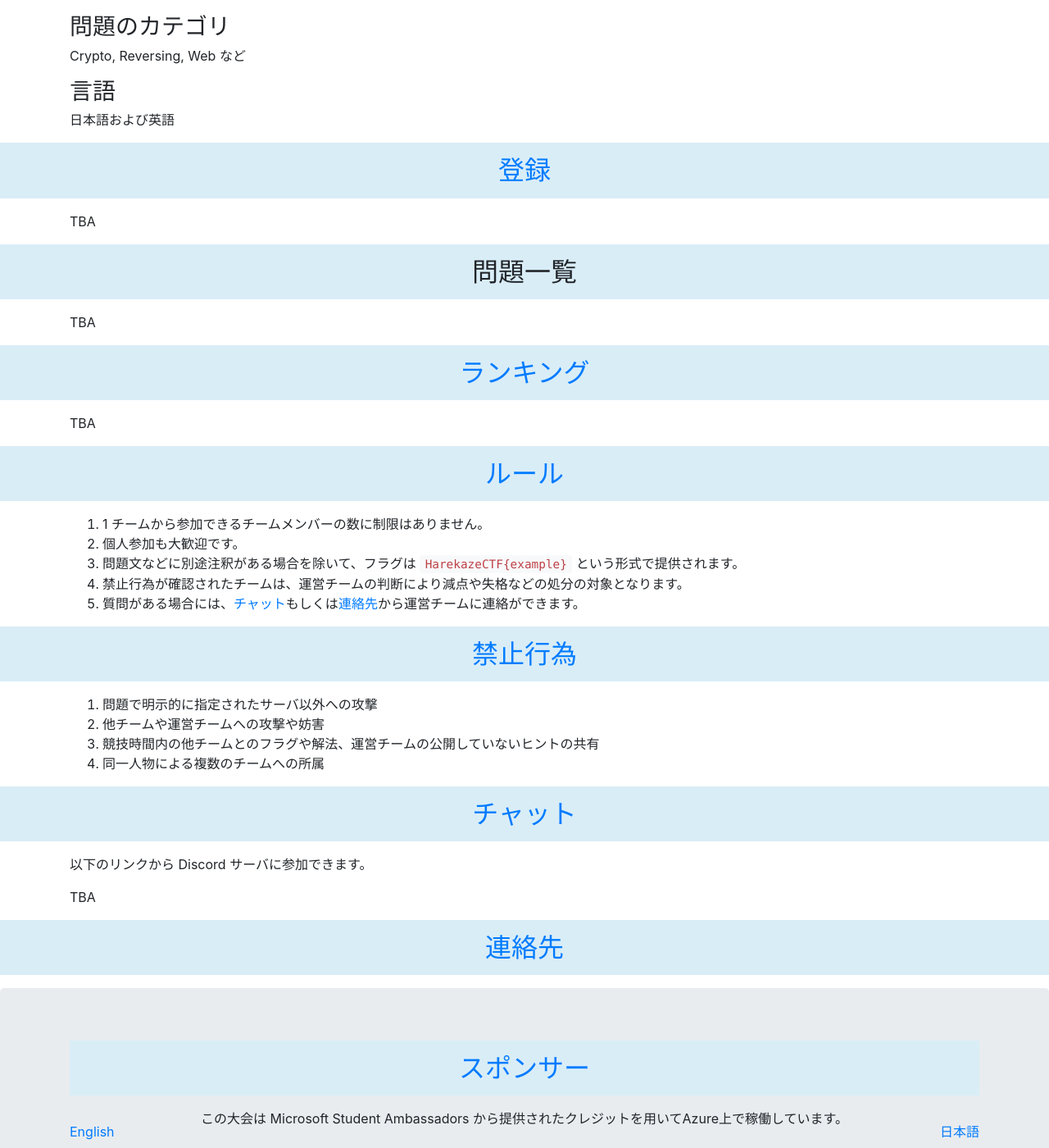
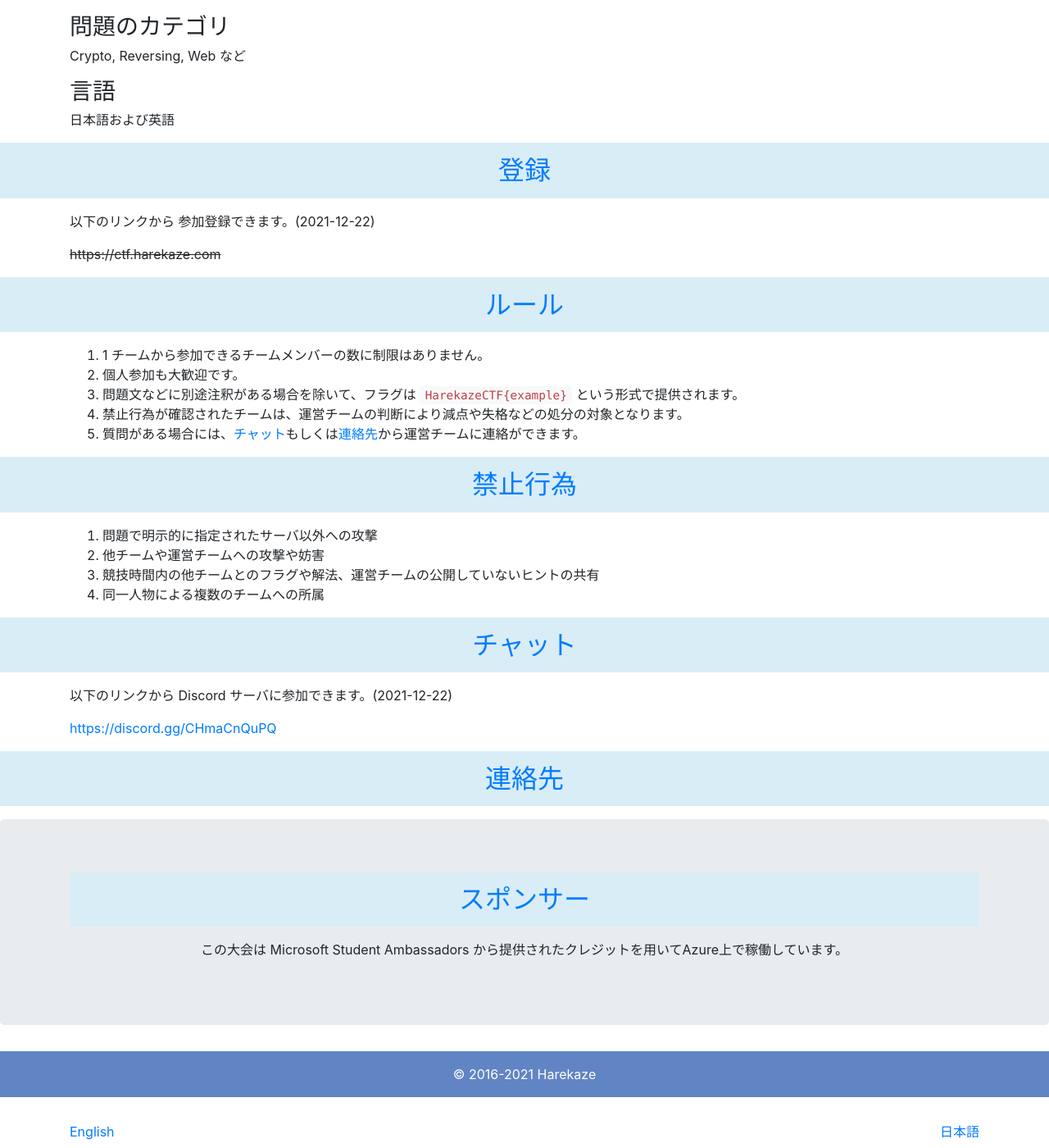
Before and after one commit to TeamHarekaze/TeamHarekaze.github.io, a Jekyll site: the page built from ctf/2021-jp.html, in a window 1280 px wide and 1400 px high, scrolled down 954 px. Shown: the whole window at 82% size. Built offline with Jekyll 4.4.1, drawn with Linux system fonts in a browser that asks for light colours; nearby versions of some CDN libraries.

Commit message:
Update 2021-jp.html

```diff
--- a/ctf/2021-jp.html
+++ b/ctf/2021-jp.html
@@ -36,25 +36,8 @@ title: Harekaze mini CTF 2021
     <h2 id="register"><a href="#register">登録</a></h2>
   </header>
   <div class="container">
-    <p>TBA</p>
-  </div>
-</section>
-
-<section>
-  <header class="section-header">
-    <h2 id="challenges">問題一覧</h2>
-  </header>
-  <div class="container">
-    <p>TBA</p>
-  </div>
-</section>
-
-<section>
-  <header class="section-header">
-    <h2 id="ranking"><a href="#ranking">ランキング</a></h2>
-  </header>
-  <div class="container">
-    <p>TBA</p>
+    <p>以下のリンクから 参加登録できます。(<time>2021-12-22</time>)</p>
+    <p><s>https://ctf.harekaze.com</s></p>
   </div>
 </section>
 
@@ -92,8 +75,8 @@ title: Harekaze mini CTF 2021
     <h2 id="chat"><a href="#chat">チャット</a></h2>
   </header>
   <div class="container">
-    <p>以下のリンクから Discord サーバに参加できます。</p>
-    <p>TBA</p>
+    <p>以下のリンクから Discord サーバに参加できます。(<time>2021-12-22</time>)</p>
+    <p><a href="https://discord.gg/CHmaCnQuPQ">https://discord.gg/CHmaCnQuPQ</a></p>
   </div>
 </section>
 
```
